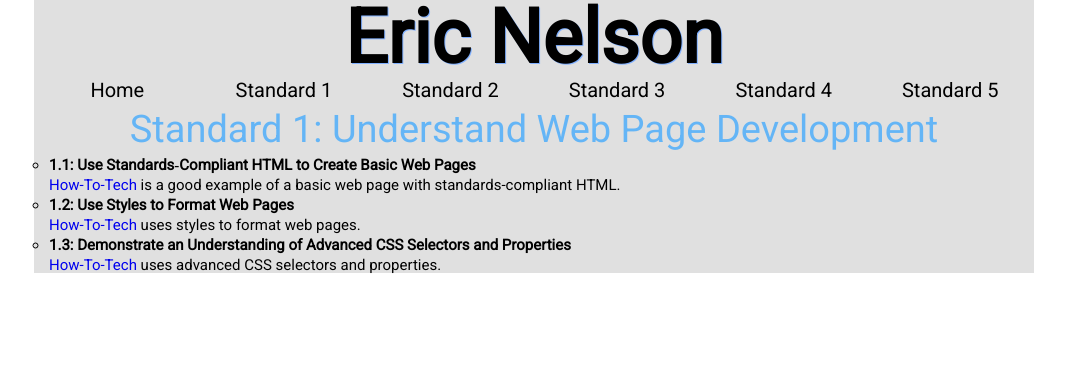
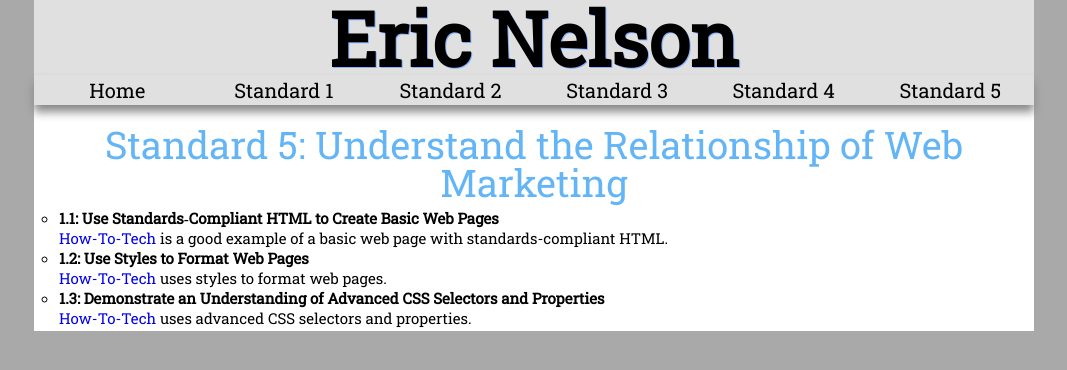
Before and after one commit to ericnelsonmtchs/ericnelsonmtchs.github.io, a plain HTML site: page standard1.html in a window 1280 px wide. Shown: the whole page, without its empty margins (106-1173 px from the left). Drawn offline with Linux system fonts and the light colour scheme.

Commit message:
carter's guidance part 2

```diff
--- a/standard1.html
+++ b/standard1.html
@@ -4,9 +4,9 @@
 <head>
 
   <meta charset="UTF-8">
-  <title>Eric's Portfolio</title>
+  <title>Eric Nelson</title>
   <link rel="stylesheet" type="text/css" href="style.css" media="screen">
-  <link href="https://fonts.googleapis.com/css?family=Roboto" rel="stylesheet">
+  <link href="https://fonts.googleapis.com/css?family=Roboto+Slab" rel="stylesheet">
 
 </head>
 
@@ -14,6 +14,8 @@
 <body>
 
 	<main>
+
+	<div id="top">
 
 	  <a href="index.html"><h1>Eric Nelson</h1></a>
 	  <ul id="nav">
@@ -25,7 +27,11 @@
 	    <a href="standard5.html"><li>Standard 5</li></a>
 	   </ul>
 
-	   <h2>Standard 1: Understand Web Page Development</h2>
+	</div>
+
+	<div id="mid">
+
+	   <h2>Standard 5: Understand the Relationship of Web Marketing</h2>
 
 	   <ul id="standards">
 	   	<li>1.1: Use Standards‐Compliant HTML to Create Basic Web Pages</li>
@@ -36,6 +42,8 @@
 	   	<a target="_blank" href="http://ericn.smtchs.org/How-To-Tech/main.html">How-To-Tech</a> uses advanced CSS selectors and properties.
 	   </ul>
 
+	</div>
+
 	</main>
 
 </body>
--- a/style.css
+++ b/style.css
@@ -53,11 +53,14 @@ table {
 
 
 
+body {
+	background-color:darkgray;
+}
+
 main {
 	width:1000px;
 	margin:auto;
-	background-color:#e0e0e0;
-	font-family:'Roboto';
+	font-family: 'Roboto Slab', serif;
 	font-size:15px;
 }
 
@@ -77,17 +80,28 @@ h1 {
 	color:black;
 }
 
+#top {
+	background-color:#e0e0e0;
+	position:fixed;
+}
+
+#mid {
+	background-color:white;
+	padding-top:115px;
+}
+
 h2 {
 	color:#64b5f6;
 	font-size:38px;
 	text-align:center;
+	padding-top:10px;
 	padding-bottom:5px;
 }
 
 #nav {
 	margin:auto;
 	font-size:0px;
-	margin-bottom:5px;
+	box-shadow:0px 7px 9px #888888;
 }
 
 #nav li {
@@ -111,9 +125,10 @@ h2 {
 
 #examples td {
 	width:200px;
-	padding-left:25px;
-	padding-right:25px;
+	padding-left:50px;
+	padding-right:50px;
 	padding-top:15px;
+	padding-bottom:15px;
 }
 
 #examples td:hover {
@@ -122,7 +137,8 @@ h2 {
 
 #standards {
 	list-style-type:circle;
-	padding-left:15px;
+	padding-left:25px;
+	padding-bottom:5px;
 }
 
 #standards li {
```
Also changed, not shown: index.html (+10 -2 lines), standard2.html (+11 -3 lines), standard3.html (+11 -3 lines), standard4.html (+11 -3 lines), standard5.html (+10 -2 lines).
